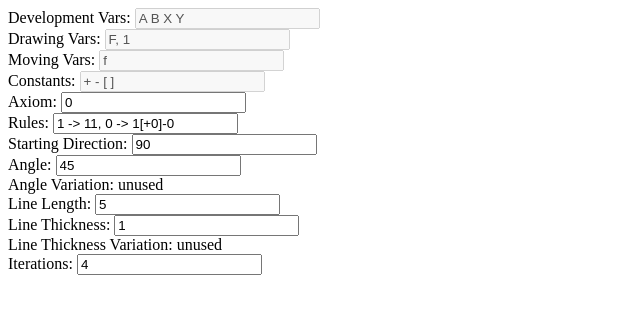
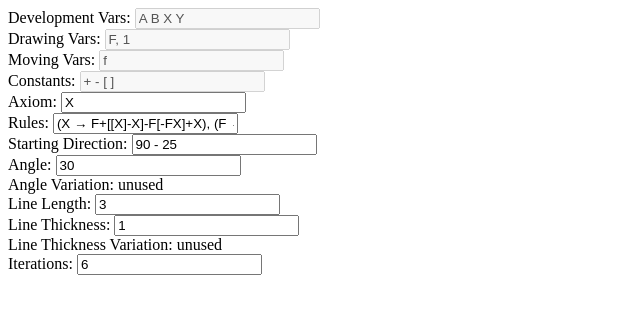
Before and after one commit to onisoralex/L-System, a website: page index.html in a window 1280 px wide. Shown: the top 325 px of the page, 0-640 px from the left. Drawn offline with Linux system fonts and the light colour scheme.

Commit message:
Finished Functions for drawing wikipedia examples

```diff
--- a/index.html
+++ b/index.html
@@ -19,22 +19,22 @@
   <input id="movingVariables" class="shortTextField" oninput="start()" value="+ - [ ]" disabled>
   <br>
   <label>Axiom:</label>
-  <input id="axiom" oninput="start()" value="0">
+  <input id="axiom" oninput="start()" value="X">
   <br>
   <label>Rules:</label>
-  <input id="rules" oninput="start()" value="1 -> 11, 0 -> 1[+0]-0">
+  <input id="rules" oninput="start()" value="(X → F+[[X]-X]-F[-FX]+X), (F → FF)">
   <br>
   <label>Starting Direction:</label>
-  <input id="direction" placeholder="° (JS-Function)" oninput="start()" value="90">
+  <input id="direction" placeholder="° (JS-Function)" oninput="start()" value="90 - 25">
   <br>
   <label>Angle:</label>
-  <input id="angle" placeholder="° (JS-Function)" oninput="start()" value="45">
+  <input id="angle" placeholder="° (JS-Function)" oninput="start()" value="30">
   <br>
   <label>Angle Variation:</label>
   <label class="readonly">unused</label>
   <br>
   <label>Line Length:</label>
-  <input id="lineLength" class="numberField" placeholder="px" oninput="start()" value="5">
+  <input id="lineLength" class="numberField" placeholder="px" oninput="start()" value="3">
   <br>
   <label>Line Thickness:</label>
   <input id="lineThickness" class="numberField" placeholder="px" oninput="start()" value="1">
@@ -43,7 +43,7 @@
   <label class="readonly">unused</label>
   <br>
   <label>Iterations:</label>
-  <input id="iterations" class="numberField" oninput="start()" value="4">
+  <input id="iterations" class="numberField" oninput="start()" value="6">
   <br>
   <canvas id="myCanvas"></canvas>
   <br>
```
Also changed, not shown: index.js (+7 -4 lines).
